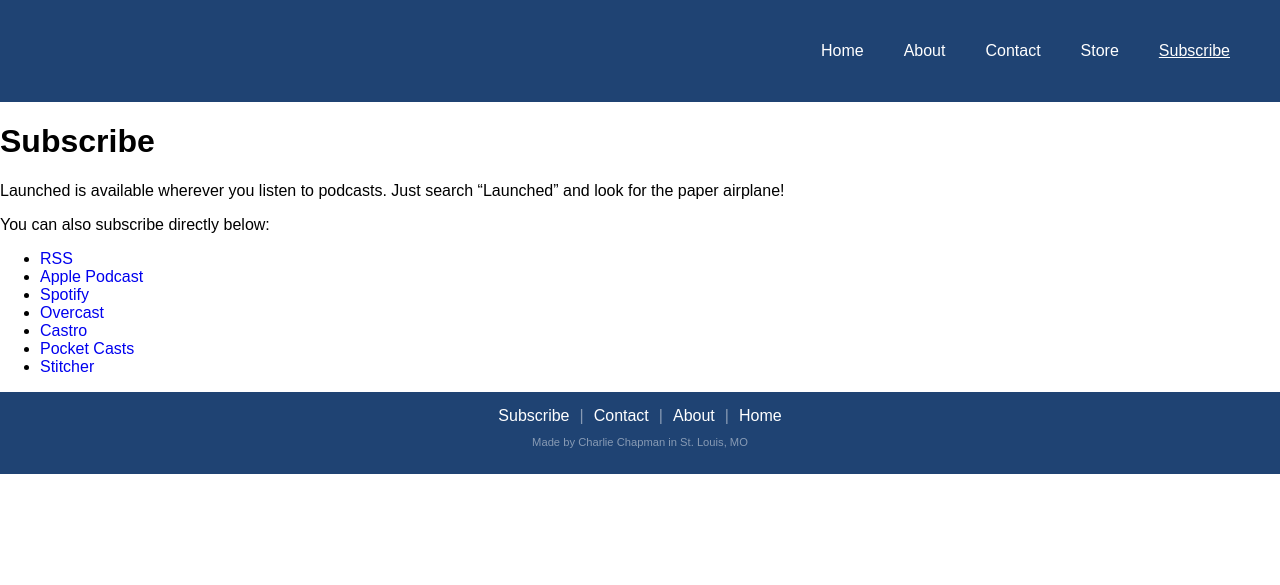
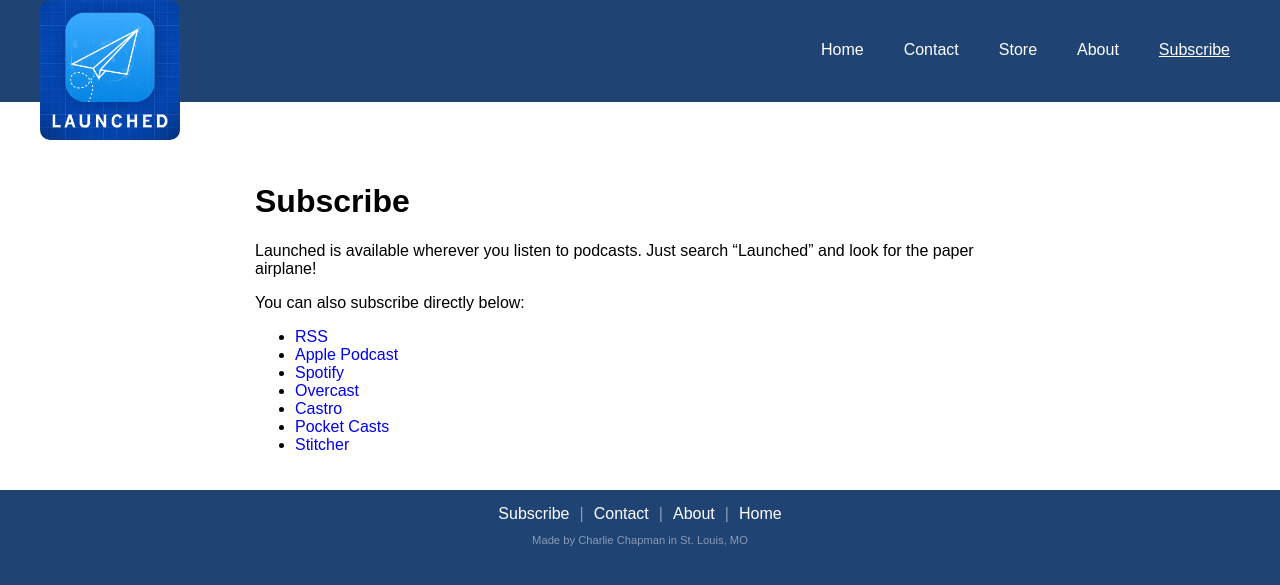
Before and after one commit to charliemchapman/launchedfm-site-v2, a Jekyll site: the page built from pages/subscribe.md, in a window 1280 px wide. Shown: the top 585 px of the page. Built offline with Jekyll 4.4.1, drawn with Linux system fonts in a browser that asks for light colours; some web fonts are replaced.

Commit message:
lots of styling improvements

```diff
--- a/_data/navigation.yaml
+++ b/_data/navigation.yaml
@@ -1,10 +1,10 @@
 - name: Home
   link: /
-- name: About
-  link: /about.html
 - name: Contact
   link: /contact.html
 - name: Store
   link: https://cottonbureau.com/products/launched-podcast
+- name: About
+  link: /about.html
 - name: Subscribe
   link: /subscribe.html
--- a/_includes/navigation.html
+++ b/_includes/navigation.html
@@ -1,5 +1,10 @@
 <nav>
-  {% for item in site.data.navigation %}
-    <a href="{{ item.link }}" {% if page.url == item.link or (page.url == '/index.html' and item.link == '/') %}class="current"{% endif %}>{{ item.name }}</a>
-  {% endfor %}
+  <a class="logo" href="/">
+    <img src="/assets/images/launched_artwork-1024.jpg" height="140" width="140" />
+  </a>
+  <div class="links">
+    {% for item in site.data.navigation reversed %}
+      <a href="{{ item.link }}" {% if page.url == item.link or (page.url == '/index.html' and item.link == '/') %}class="current"{% endif %}>{{ item.name }}</a>
+    {% endfor %}
+  </div>
 </nav>
--- a/_layouts/default.html
+++ b/_layouts/default.html
@@ -1,16 +1,6 @@
-<!doctype html>
-<html>
-  <head>
-    <meta charset="utf-8">
-    <title>{{ page.title }}</title>
-    <link rel="stylesheet" href="https://use.typekit.net/dqq4mih.css">
-    <link rel="stylesheet" href="/assets/css/styles.css">
-    {% feed_meta %}
-    {% seo %}
-  </head>
-  <body>
-    {% include navigation.html %}
-    {{ content }}
-    {% include footer.html %}
-  </body>
-</html>
+---
+layout: main
+---
+<div class="content-centered">
+  {{ content }}
+</div>
--- /dev/null
+++ b/_layouts/main.html
@@ -0,0 +1,18 @@
+<!doctype html>
+<html>
+  <head>
+    <meta charset="utf-8">
+    <title>{{ page.title }}</title>
+    <link rel="stylesheet" href="https://use.typekit.net/dqq4mih.css">
+    <link rel="stylesheet" href="/assets/css/styles.css">
+    {% feed_meta %}
+    {% seo %}
+  </head>
+  <body>
+    {% include navigation.html %}
+      <div class="content">
+        {{ content }}
+      </div>
+    {% include footer.html %}
+  </body>
+</html>
--- a/_sass/main.scss
+++ b/_sass/main.scss
@@ -1,7 +1,11 @@
+.spacer-vertical-40 {
+    height: 60px;
+}
+
 body {
     margin: 0;
-
     font-family: trade-gothic-next, sans-serif;
+    background-color: #1f4373;
 
     a {
         text-decoration: none;
@@ -10,26 +14,61 @@
     a:hover {
         text-decoration: underline;
     }
+
+    .content {
+        background-color: white;
+
+        .content-centered {
+            padding-top: 60px;
+            margin-left: auto;
+            margin-right: auto;
+            max-width: 770px;
+            padding-left: 20px;
+            padding-right: 20px;
+            padding-bottom: 20px;
+        }
+    }
 }
 
 nav {
     height: 102px;
     background-color: #1f4373;
     display: flex;
-    align-items: center;
+    align-items: start;
     justify-content: end;
 
-    a {
-        color: white;
-        padding: 20px 20px;
+    .logo {
+        margin-left: 40px;
+
+        img {
+            border-radius: 10px;
+        }
     }
 
-    a:last-of-type {
+    .links {
+        display: flex;
+        flex-wrap: wrap-reverse;
+        flex-direction: row-reverse;
+        align-items: center;
+        justify-content: flex-start;
+        flex-grow: 1;
+        padding-left: 20px;
+        overflow: hidden;
+        height: 100px;
         margin-right: 30px;
-    }
 
-    .current {
-        text-decoration: underline;
+        a {
+            color: white;
+            padding-left: 20px;
+            padding-right: 20px;
+            height: 100px;
+            display: flex;
+            align-items: center;
+        }
+
+        .current {
+            text-decoration: underline;
+        }
     }
 }
 
@@ -37,6 +76,8 @@
     margin-left: auto;
     margin-right: auto;
     max-width: 770px;
+    padding-left: 20px;
+    padding-right: 20px;
 }
 
 .post-summary-hero {
@@ -44,7 +85,7 @@
     color: white;
 
     .post-summary-content {
-        padding-top: 20px;
+        padding-top: 60px;
         padding-bottom: 20px;
 
         h2 {
@@ -119,10 +160,12 @@
     margin-left: auto;
     margin-right: auto;
     max-width: 770px;
+    padding-left: 40px;
+    padding-right: 40px;
+    padding-bottom: 20px;
     display: flex;
     justify-content: space-between;
     align-items: center;
-    margin-bottom: 20px;
 
     .page_number {
         padding-left: 10px;
--- a/index.html
+++ b/index.html
@@ -1,7 +1,11 @@
 ---
-layout: default
+layout: main
 title: Home
 ---
+
+{% if paginator.page != 1 %}
+  <div class="spacer-vertical-40"></div>
+{% endif %}
 
 {% for post in paginator.posts %}
   {% if post == site.posts.first %}
```
Also changed, not shown: assets/images/launched_artwork-1024.jpg (added).
